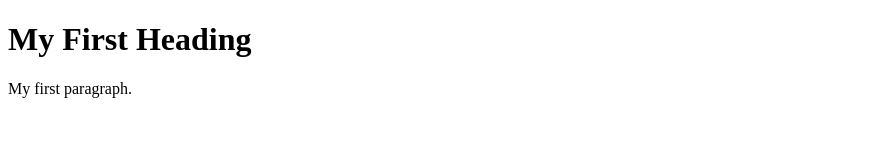
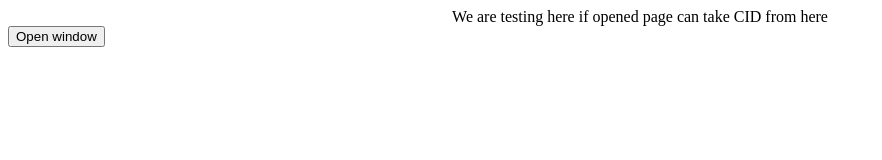
Before and after one commit to mrtymld/mrtymld.github.io, a plain HTML site: page index.html in a window 1280 px wide. Shown: the whole page, without its empty margins (0-882 px from the left). Drawn offline with Linux system fonts and the light colour scheme.

Commit message:
Update index.html

```diff
--- a/index.html
+++ b/index.html
@@ -1,9 +1,20 @@
- <!DOCTYPE html>
+<!DOCTYPE html>
 <html>
+<head>
+    <title></title>
+</head>
 <body>
+    <div style="text-align:center">We are testing here if opened page can take CID from here</div>
+    <button onclick="openWindow()">Open window</button>
+    <script>
+        var openWindow = function() {
+            var w = window.open('https://mrtymld.bitbucket.io');
 
-<h1>My First Heading</h1>
-<p>My first paragraph.</p>
+            window.addEventListener("message", (event) => {
+                w.postMessage('Test', '*');
+            }, false);
+        }
+    </script>
 
 </body>
 </html>
```
